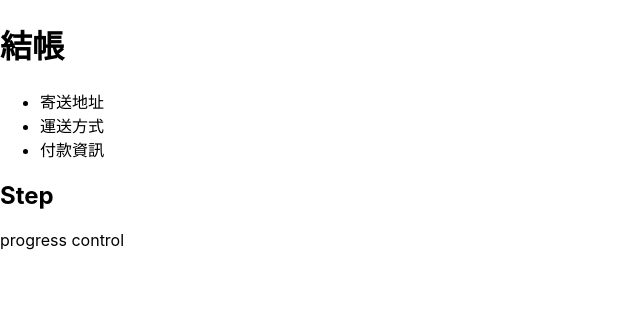
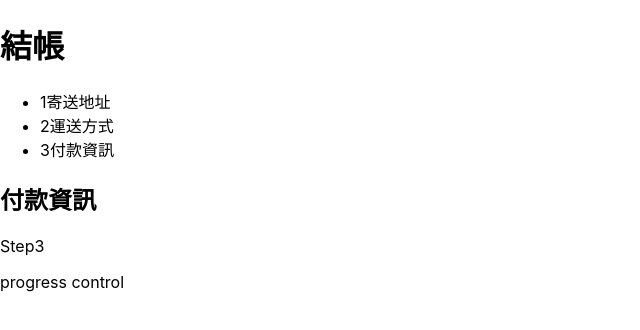
Before and after one commit to b10332040/AC-alpha-shop_1, a React (Create React App) app: page / in a window 1280 px wide. Shown: the top 330 px of the page, without its empty margins (0-640 px from the left). Built offline with nearby package versions, Linux system fonts and the light colour scheme.

Commit message:
[調整]Components

```diff
--- a/src/components/PageContent.js
+++ b/src/components/PageContent.js
@@ -3,13 +3,26 @@ import Step from './step/Step.js'
 import ProgressControl from './step/ProgressControl.js';
 
 export function Checkout () {
+  const steps = ['寄送地址', '運送方式', '付款資訊'];
+  const currentStep = 3;
+
   return (
     <div className="container">
       <h1>結帳</h1>
       <main>
-        <StepProgress></StepProgress>
-        <Step></Step>
-        <ProgressControl></ProgressControl>
+        <from>
+          <StepProgress
+            currentStep={currentStep}
+            steps={steps}
+          />
+          <Step
+            currentStep={currentStep}
+            steps={steps}
+          />
+          <ProgressControl
+            currentStep={currentStep}
+          />
+        </from>
       </main>
     </div>
   );
--- a/src/components/step/Step.js
+++ b/src/components/step/Step.js
@@ -1,8 +1,24 @@
+function Step1() {
+  return <p>Step1</p>;
+}
 
+function Step2() {
+  return <p>Step2</p>;
+}
 
-function Step() {
+function Step3() {
+  return <p>Step3</p>;
+}
+
+function Step({currentStep = 1, steps}) {
+  const currentStepTitle = steps[currentStep - 1];
+  const stepContentComponent = (currentStep === 1) ? <Step1 /> : (currentStep === 2) ? <Step2 /> : <Step3 />;
+
   return (
-    <h2>Step</h2>
+    <div className="form__content">
+      <h2>{currentStepTitle}</h2>
+      {stepContentComponent}
+    </div>
   );
 }
 
--- a/src/components/step/StepProgress.js
+++ b/src/components/step/StepProgress.js
@@ -1,9 +1,14 @@
-function StepProgress() {
+function StepProgress({currentStep = 1, steps}) {
+  const stepList = steps.map((step, index) => {
+    const stepNum = index + 1;
+    const stepStatus = (currentStep > stepNum) ? 'done' : (currentStep === stepNum) ? 'current' : 'not yet';
+
+    return <li key={step} data-status={stepStatus}><span>{stepNum}</span>{step}</li>;
+  });
+
   return (
     <ul>
-      <li>寄送地址</li>
-      <li>運送方式</li>
-      <li>付款資訊</li>
+      {stepList}
     </ul>
   );
 }
```
